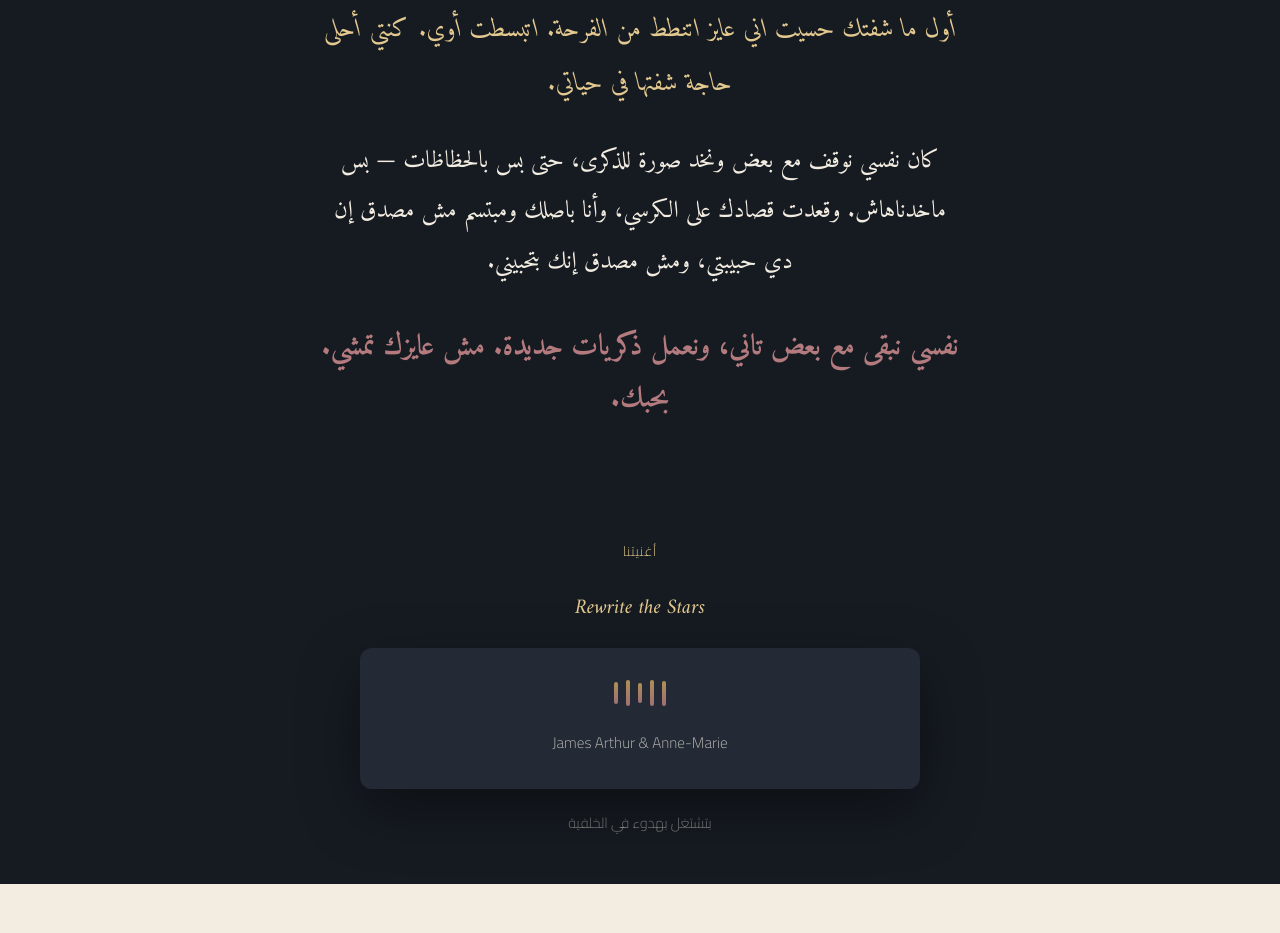
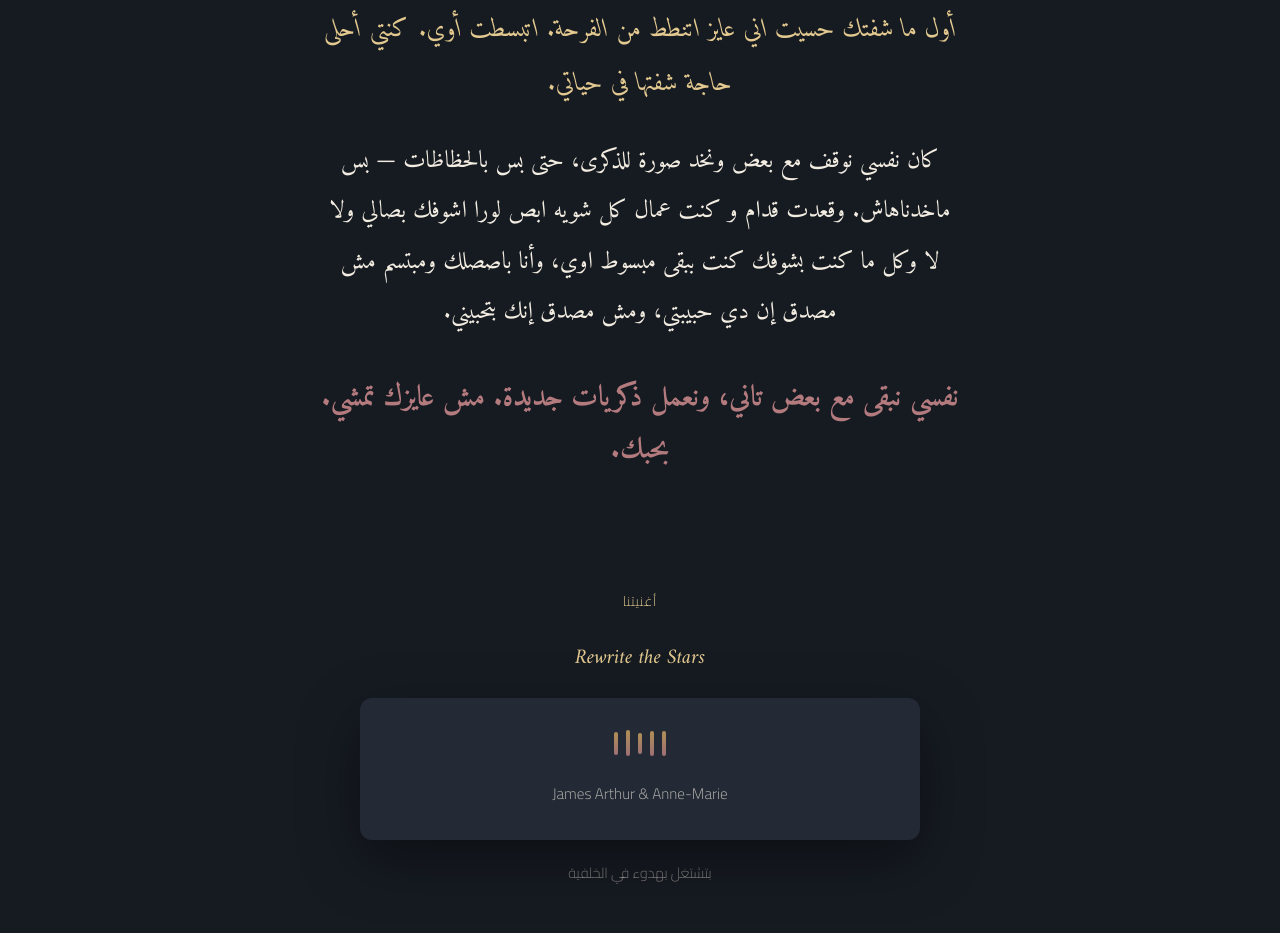
Before and after one commit to fadyhanyx/Mira.-, a plain HTML site: page index.html in a window 1280 px wide. Shown: the part 1839-2772 px from the top of the page. Drawn offline with Linux system fonts and the light colour scheme.

Commit message:
Update Arabic text in index.html

```diff
--- a/index.html
+++ b/index.html
@@ -377,7 +377,7 @@
     </p>
     <p style="font-family:'Amiri', serif; font-size:clamp(1.15rem,3vw,1.5rem); line-height:2.1; color:var(--paper); margin-top:1.6rem;">
       كان نفسي نوقف مع بعض ونخد صورة للذكرى، حتى بس بالحظاظات — بس ماخدناهاش.
-      وقعدت قصادك على الكرسي، وأنا باصلك ومبتسم مش مصدق
+      وقعدت قدام و كنت عمال كل شويه ابص لورا اشوفك بصالي ولا لا وكل ما كنت بشوفك كنت ببقى مبسوط اوي، وأنا باصصلك ومبتسم مش مصدق
       إن دي حبيبتي، ومش مصدق إنك بتحبيني.
     </p>
     <p style="font-family:'Amiri', serif; font-weight:700; font-size:clamp(1.3rem,3.6vw,1.8rem); line-height:1.8; color:var(--rose); margin-top:2.2rem;">
```
